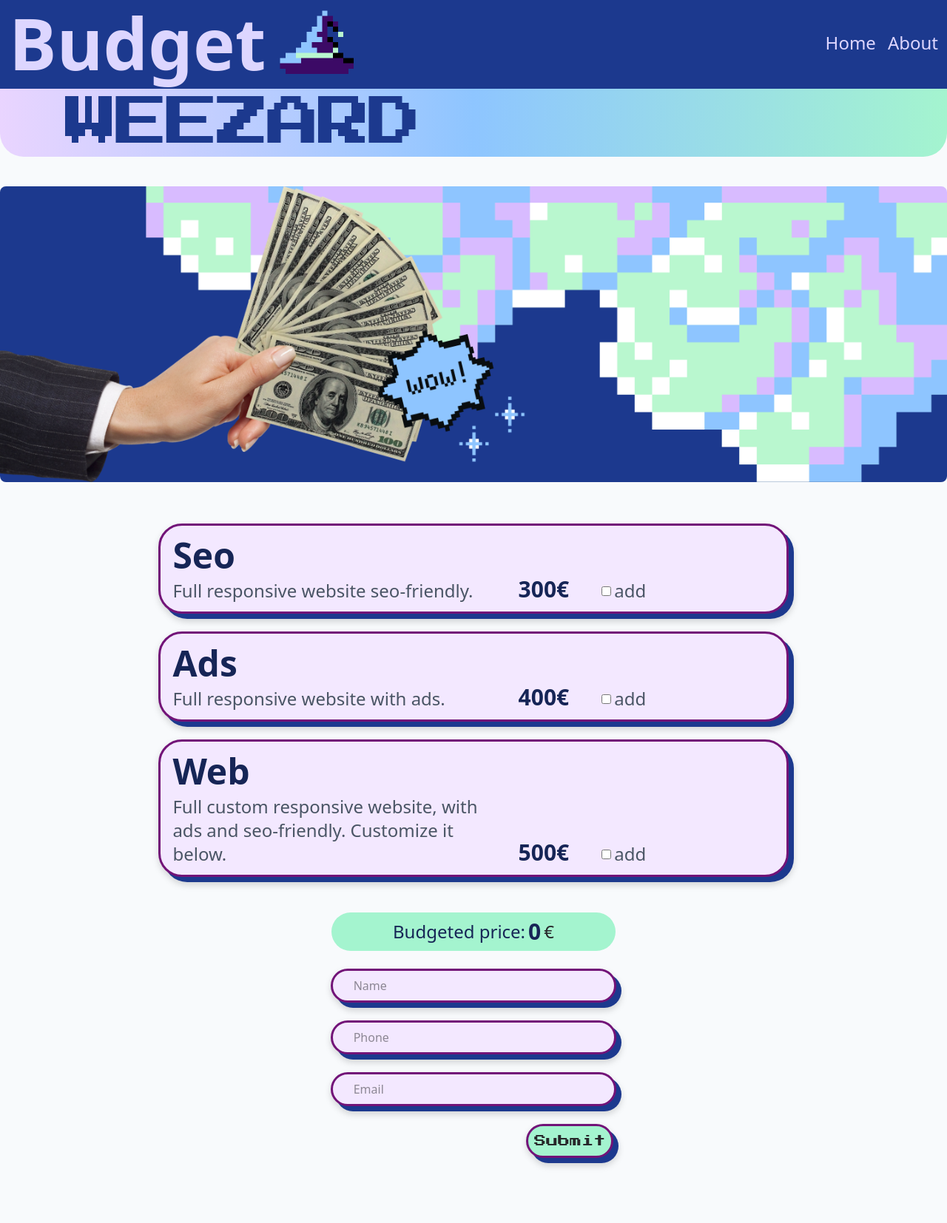
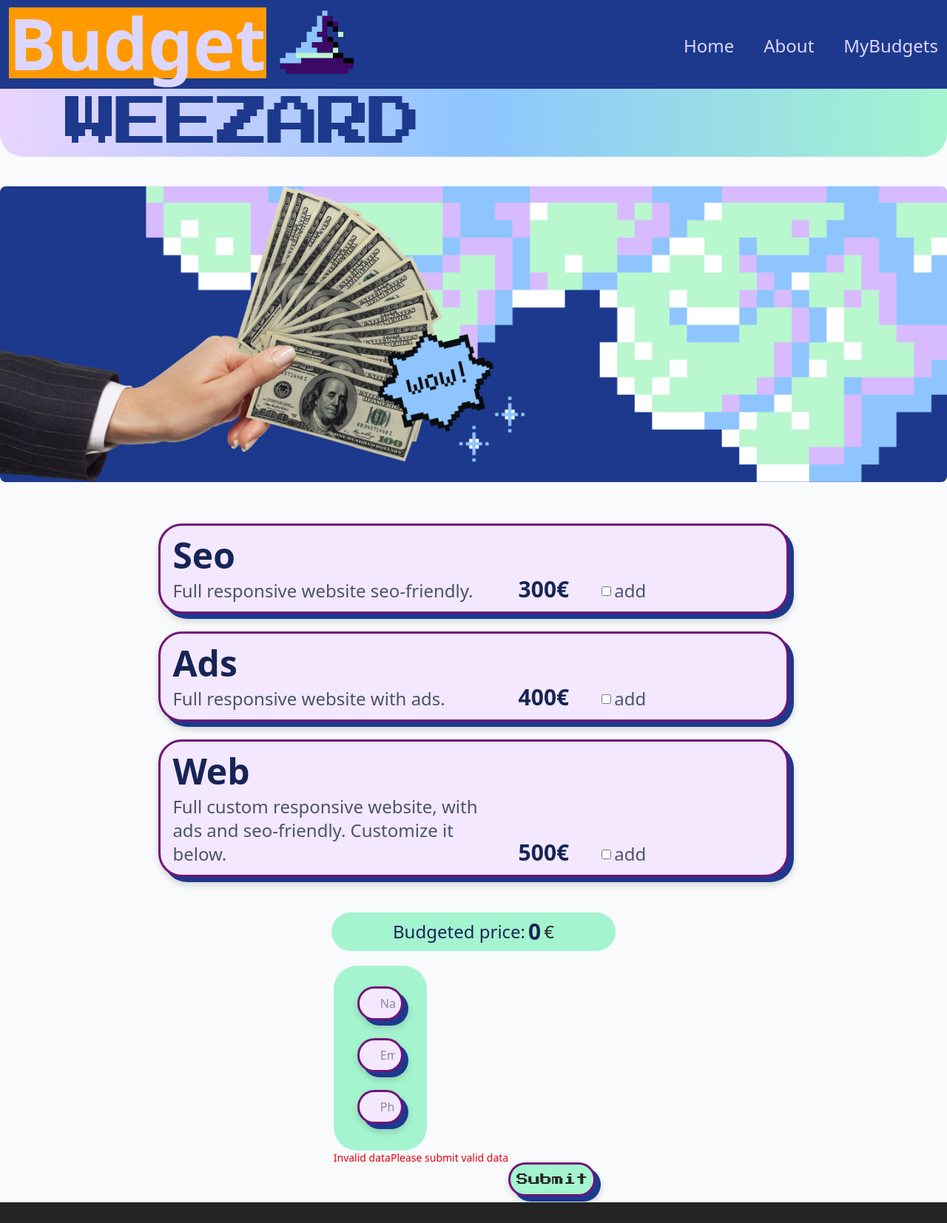
Before and after one commit to OhMyLaia/budget-weezard, a React (Vite) app: page /budget in a window 1280 px wide. Shown: the whole page at 74% size. After the commit the page ends 1626 px from the top, so only its background shows below. Built offline with nearby package versions, Linux system fonts and the light colour scheme.

Commit message:
passed props to atom components, made validations for inputs, wip: handling submit function

```diff
--- a/package.json
+++ b/package.json
@@ -13,8 +13,7 @@
     "@tailwindcss/vite": "^4.0.16",
     "react": "^19.0.0",
     "react-dom": "^19.0.0",
-    "react-router-dom": "^7.4.0",
-    "tailwindcss": "^4.0.16"
+    "react-router-dom": "^7.4.0"
   },
   "devDependencies": {
     "@eslint/js": "^9.21.0",
@@ -25,6 +24,7 @@
     "eslint-plugin-react-hooks": "^5.1.0",
     "eslint-plugin-react-refresh": "^0.4.19",
     "globals": "^15.15.0",
+    "tailwindcss": "^4.1.3",
     "typescript": "~5.7.2",
     "typescript-eslint": "^8.24.1",
     "vite": "^6.2.0"
--- a/src/components/budgetContainer/BudgetContainer.tsx
+++ b/src/components/budgetContainer/BudgetContainer.tsx
@@ -1,5 +1,5 @@
 import { CardDataType } from "../../types/types";
-import { FinalPriceHook, DataCardHook } from "../../hooks/hooks";
+import { FinalPriceHook, DataCardHook, UserBudgetHook } from "../../hooks/hooks";
 import { CardBudget } from "../cards/CardBudget";
 import { DataForm } from "../dataForm/DataForm";
 import { useEffect } from "react";
@@ -8,6 +8,8 @@ export function BudgetContainer() {
 
     const { dataCardInitial, setDataCardInitial } = DataCardHook();
     const { finalPrice, setFinalPrice } = FinalPriceHook();
+    const {userBudgetListInitial, setUserBudgetListInitial} = UserBudgetHook();
+
     // const { quantity } = QuantityHook();
     // const { customDataCardInitial, increaseQuantity, decreaseQuantity } = CustomDataCardHook();
 
@@ -32,6 +34,10 @@ export function BudgetContainer() {
     const handleQuantityChange = (newQuantity: number) => {
         console.log(`newQuantity -> ${newQuantity}`)
         setFinalPrice(prevPrice => prevPrice + newQuantity);
+    }
+
+    const handleSubmit = () => {
+        //todo
     }
 
     return (
@@ -95,7 +101,10 @@ export function BudgetContainer() {
                 {finalPrice}</h2>
                 <span>{"€"}</span>
             </span>
-            <DataForm />
+            <DataForm
+            budgetList={userBudgetListInitial}
+            setBudgetList={setUserBudgetListInitial}
+            />
         </div>
     )
 }
--- a/src/components/dataForm/DataForm.tsx
+++ b/src/components/dataForm/DataForm.tsx
@@ -1,34 +1,107 @@
+import { useState } from "react";
+import { InputFormType, ErrorMessageDivType } from "../../types/types";
+import * as globals from "../../services/global-elements"
+import { ErrorMessageDiv } from "./ErrorMessageDiv";
 import { InputForm } from "./InputForm";
 import { SubmitButton } from "./SubmitButton";
-import { useState } from "react";
+import { UserBudgetHook } from "../../hooks/hooks";
 
 
-export function DataForm() {
 
-    const [isValidatedState, setValidatedState] = useState(false)
-    //regex
-    //data validation
-    //
+export function DataForm(props:
+    {userBudget: React.Dispatch<React.SetStateAction<string[]>>,
+    setUserBudget:React.Dispatch<React.SetStateAction<string[]>>},
+    ) {
+
+    const [inputNameValue, setInputNameValue] = useState("");
+    const [inputEmailValue, setInputEmailValue] = useState("");
+    const [inputPhoneValue, setInputPhoneValue] = useState("");
+    const [isSubmitting, setIsSubmitting] = useState(false)
+
+    // const onChangeInput =
+    //     (event: React.ChangeEvent<HTMLInputElement>,
+    //         inputSetter: React.Dispatch<React.SetStateAction<string>>,
+    //     ) => {
+    //         event.preventDefault();
+    //         inputSetter(event.target.value);
+    //     }
+
+
+    const isValidInput =
+    (input: string,
+        regex: RegExp): boolean | void => {
+            if (!input || !regex) { return console.log(`missing input or regex`) };
+            return regex.test(input);
+        }
+
+    //letters with accents, spaces, at least 2 char
+    const validName: boolean | void = isValidInput(inputNameValue, /^[a-zA-ZÀ-ÿ\s]{2,}$/);
+
+    // simple email format, does not allow spaces or missing email parts
+    const validEmail: boolean | void = isValidInput(inputEmailValue, /^[^\s@]+@[^\s@]+\.[^\s@]+$/);
+
+    // optional "+" at the beggining, numbers only, between 7-15 digits
+    const validPhone: boolean | void = isValidInput(inputPhoneValue, /^\+?\d{7,15}$/);
+
+    const handleSubmit = (event: React.ChangeEvent<HTMLInputElement>) : boolean | null | void => {
+        event.preventDefault();
+        setIsSubmitting(true);
+        //todo
+        // submit to server
+        try {
+
+            if (validName && validEmail && validPhone) {
+                props.setUserBudget(prev => [...prev, inputNameValue, inputEmailValue, inputPhoneValue])
+                return true
+            }
+        } catch (error) {
+            console.log(`data is not valid`, error);
+            return false
+        }
+
+        setIsSubmitting(false)
+    return console.log(inputNameValue, inputEmailValue, inputPhoneValue)
+    //event.prevent.default (???)
+    }
 
     return (
+        <div>
             <div className="
             w-90
             lg:w-1/3
             justify-center
             align-middle
             content-center
-        mb-20"
+            p-3
+            pb-7
+            mt-3
+            bg-emerald-200
+            rounded-4xl"
             >
+                <form onSubmit={handleSubmit}>
                     <InputForm
                         placeHolder={"Name"}
-                // isValid={isValidatedState}
+                        type={""}
+                        value={inputNameValue}
+                        onChange={(event) => setInputNameValue(event.target.value)}
+                        required={true}
+                    />
+                    <InputForm
+                        placeHolder={"Email"}
+                        type={"email"}
+                        value={inputEmailValue}
+                        onChange={(event) => setInputEmailValue(event.target.value)}
+                        required={true}
                     />
                     <InputForm
                         placeHolder={"Phone"}
+                        type={""}
+                        value={inputPhoneValue}
+                        onChange={(event) => setInputPhoneValue(event.target.value)}
+                        required={true}
                     />
-                <InputForm
-                placeHolder={"Email"}
-                />
+                </form>
+            </div>
             <div
                 className="
                     flex
@@ -36,8 +109,15 @@ export function DataForm() {
                     justify-end
                     me-6"
             >
+                {/* { handleSubmit() === true || handleSubmit() === null ? "" : */}
+                <ErrorMessageDiv
+                    error={"Invalid data"}
+                    explanation={"Please submit valid data"}
+                />
 
+                {/* } */}
                 <SubmitButton
+                disabled={isSubmitting}
                 />
             </div>
         </div>
--- /dev/null
+++ b/src/components/dataForm/ErrorMessageDiv.tsx
@@ -0,0 +1,11 @@
+import { ErrorMessageDivType } from '../../types/types'
+
+export function ErrorMessageDiv(props: {error: string, explanation: string}) {
+    return (
+        <div
+        className="
+        text-sm
+        text-red-600"
+        >{`${props.error}${props.explanation}`}</div>
+    )
+}
--- a/src/components/dataForm/InputForm.tsx
+++ b/src/components/dataForm/InputForm.tsx
@@ -1,6 +1,7 @@
-import { InputFormType } from "../../types/types"
+import { InputFormType } from "../../types/types";
 
 export function InputForm(props: InputFormType) {
+    // const [inputValue, setInputValue] = useState("");
     return (
             <div className="
             flex
@@ -13,6 +14,8 @@ export function InputForm(props: InputFormType) {
             ">
                 <input
                     placeholder={props.placeHolder}
+                    type={props.type}
+                    required={props.required}
                     className="
                     w-full
                     rounded-4xl
--- a/src/hooks/hooks.tsx
+++ b/src/hooks/hooks.tsx
@@ -86,7 +86,7 @@ export const UserListHook = () => {
     const [userListInitial, setUserListInitial] = useState<UserDataType[]>([]);
 
     useEffect( () => {
-        setUserListInitial(globals.userListState)
+        setUserListInitial(globals.userListStateArr)
     }, [])
 
     return { userListInitial, setUserListInitial }
@@ -94,11 +94,11 @@ export const UserListHook = () => {
 
 export const UserBudgetHook = () => {
 
-    const [userBudgetInitial, setUserBudgetInitial] = useState<UserBudgetType[]>([]);
+    const [userBudgetListInitial, setUserBudgetListInitial] = useState<UserBudgetType[]>([]);
 
     useEffect( () => {
-        setUserBudgetInitial(globals.budgetList)
+        setUserBudgetListInitial(globals.budgetListArr)
     }, [])
 
-    return { userBudgetInitial, setUserBudgetInitial }
+    return { userBudgetListInitial, setUserBudgetListInitial }
 }
--- a/src/layouts/Navbar-component.tsx
+++ b/src/layouts/Navbar-component.tsx
@@ -22,6 +22,9 @@ export function Navbar() {
                             md:text-7xl
                             md:ms-3
                             xl:text-8xl
+                            xl:self-start
+                            xl:text-start
+                            xl:bg-amber-500
                             text-violet-200 hover:text-blue-300">
                                 Budget
                             </span>
@@ -39,19 +42,26 @@ export function Navbar() {
                         <div className="w-full
                                 flex flex-row
                                 justify-end flex-wrap
-                                items-center
                                 pe-3"
                                 id="navbar-default">
 
-                                    <ul className="font-medium
-                                    flex flex-row
-                                    p-1 md:p-0 mt-2
+                                    <ul className="
+                                    font-medium
+                                    flex
+                                    flex-col
+                                    text-left
+                                    md:flex-row
+                                    mt-2
+                                    md:gap-6
+                                    gap-0.5
                                     rounded-lg md:space-x-4
                                     lg:space-x-4
-                                    md:mt-0 md:border-0">
+                                    ">
 
                                         <li>
-                                            <a href="#" className="block py-2
+                                            <a href="#" className="
+                                            flex
+                                            justify-center
                                             text-sm
                                             lg:text-2xl
                                             px-3 rounded-sm
@@ -62,13 +72,27 @@ export function Navbar() {
                                             </a>
                                         </li>
                                         <li>
-                                            <a href="#" className="block py-2
+                                            <a href="#" className="
+                                            flex
+                                            justify-center
                                             text-sm
                                             lg:text-2xl
                                             px-3 rounded-sm
                                             md:border-0 md:p-0
                                             text-violet-200 hover:text-blue-300">
                                                 About
+                                            </a>
+                                        </li>
+                                        <li>
+                                            <a href="#" className="
+                                            flex
+                                            justify-center
+                                            text-sm
+                                            lg:text-2xl
+                                            px-3 rounded-sm
+                                            md:border-0 md:p-0
+                                            text-violet-200 hover:text-blue-300">
+                                                MyBudgets
                                             </a>
                                         </li>
                                         </ul>
```
Also changed, not shown: src/components/dataForm/SubmitButton.tsx (+11 -4 lines), src/index.css (+32 -4 lines), src/types/types.tsx (+17 -0 lines), 1 other file (tests, documents, lock files or other folders). Lines whose indentation alone changed are shown as unchanged.
